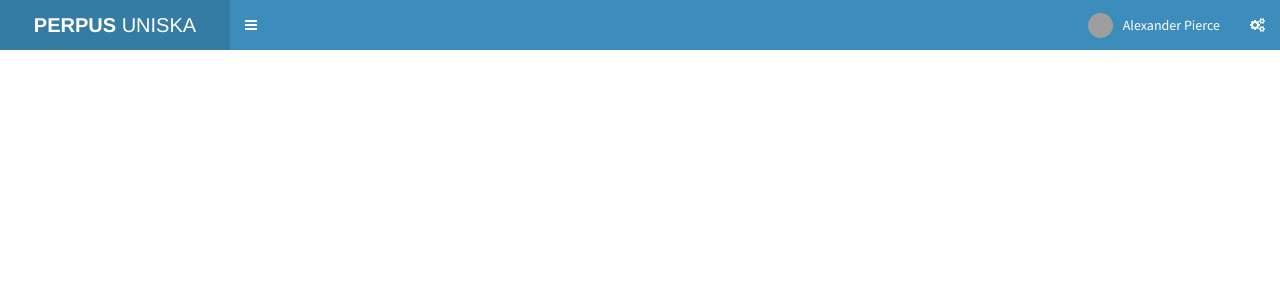
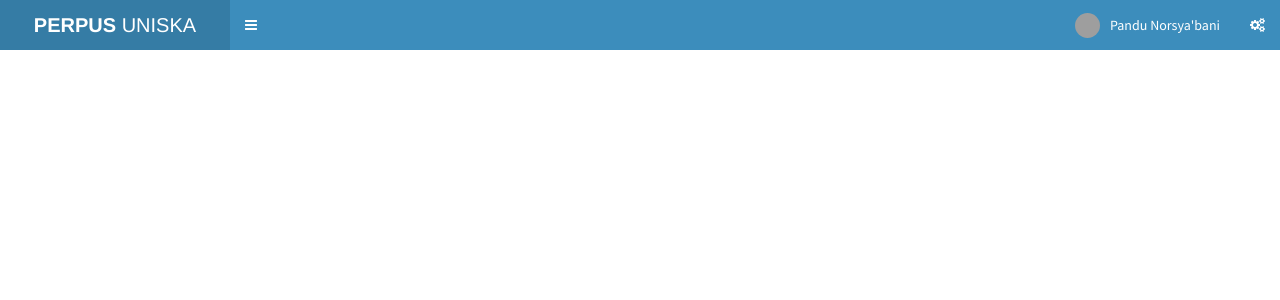
Before and after one commit to Norsyabani/perpusku, a PHP site: page /topmenu_template.php in a window 1280 px wide. Shown: the top 300 px of the page. Run offline with PHP 8.4, Linux system fonts and the light colour scheme; some libraries are stand-ins or nearby versions; grey boxes are pictures that could not be loaded.

Commit message:
mengubah bebrapa perubahan pada template

```diff
--- a/footer_template.php
+++ b/footer_template.php
@@ -13,11 +13,11 @@
 <!-- Bootstrap 3.3.6 -->
 <script src="../assets/js/bootstrap.min.js"></script>
 <!-- datepicker -->
-<script src="../assets/js/bootstrap-datepicker.js"></script>
+<!-- <script src="../assets/js/bootstrap-datepicker.js"></script> -->
 <!-- Slimscroll -->
-<script src="../assets/js/jquery.slimscroll.min.js"></script>
+<!-- <script src="../assets/js/jquery.slimscroll.min.js"></script> -->
 <!-- FastClick -->
-<script src="../assets/js/fastclick.min.js"></script>
+<!-- <script src="../assets/js/fastclick.min.js"></script> -->
 <!-- AdminLTE App -->
 <script src="../assets/js/app.min.js"></script>
 </body>
--- a/topmenu_template.php
+++ b/topmenu_template.php
@@ -17,7 +17,8 @@
   folder instead of downloading all of them to reduce the load. -->
   <link rel="stylesheet" href="../assets/css/_all-skins.min.css">
   <!-- Date Picker -->
-  <link rel="stylesheet" href="../assets/css/datepicker3.css">
+  <!-- <link rel="stylesheet" href="../assets/css/datepicker3.css"> -->
+  <link rel="icon" href="../assets/img/logo-uniska.png" type="image/gif" sizes="16x16">
 </head>
 
 <body class="hold-transition skin-blue sidebar-mini">
@@ -42,15 +43,15 @@
             <!-- User Account: style can be found in dropdown.less -->
             <li class="dropdown user user-menu">
               <a href="#" class="dropdown-toggle" data-toggle="dropdown">
-                <img src="dist/img/user2-160x160.jpg" class="user-image" alt="User Image">
-                <span class="hidden-xs">Alexander Pierce</span>
+                <img src="https://ui-avatars.com/api/?name=Pandu+Norsyabani" class="user-image" alt="User Image">
+                <span class="hidden-xs">Pandu Norsya'bani</span>
               </a>
               <ul class="dropdown-menu">
                 <!-- User image -->
                 <li class="user-header">
-                  <img src="dist/img/user2-160x160.jpg" class="img-circle" alt="User Image">
+                  <img src="https://ui-avatars.com/api/?name=Pandu+Norsyabani" class="img-circle" alt="User Image">
                   <p>
-                    Muharir - Web Developer
+                    Pandu Norsya'bani - Web Developer
                     <small>Member since Nov. 2014</small>
                   </p>
                 </li>
```
Also changed, not shown: sidebar_template.php (+6 -14 lines), assets/img/logo-uniska.png (added).
